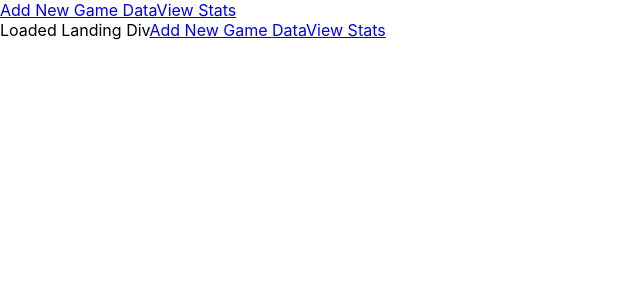
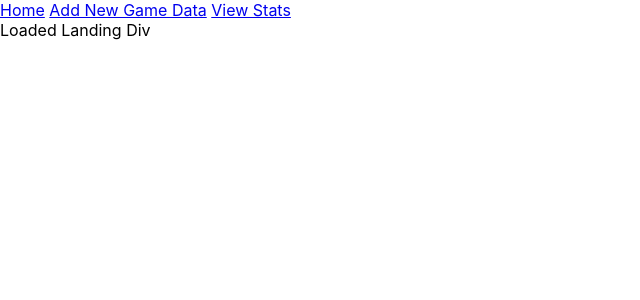
Before and after one commit to rickyarora-hubdoc/avalon-website, a React (Create React App) app: page / in a window 1280 px wide. Shown: the top 300 px of the page, without its empty margins (0-640 px from the left). Built offline with nearby package versions, Linux system fonts and the light colour scheme.

Commit message:
changed navbar layout slightly

```diff
--- a/src/AddGame.js
+++ b/src/AddGame.js
@@ -5,8 +5,6 @@ import NavBar from "./NavBar"
 function AddGame() {
   return (
     <div>
-      <NavBar/>
-
       Loaded AddGame Div
     </div>
   );
--- a/src/App.js
+++ b/src/App.js
@@ -4,11 +4,13 @@ import Landing from './Landing.js'
 import AddGame from './AddGame.js'
 import Stats from './Stats.js'
 import { Router } from "@reach/router";
+import NavBar from './NavBar';
 
 class App extends Component {
   render() {
     return (
       <div >
+        <NavBar />
         <Router>
           <Landing path="/"/>
           <AddGame path="add-game"/>
--- a/src/Landing.js
+++ b/src/Landing.js
@@ -5,12 +5,7 @@ import NavBar from "./NavBar"
 function Landing() {
   return (
     <div>
-      <NavBar/>
       Loaded Landing Div
-
-      <Link to="add-game">Add New Game Data</Link>
-
-      <Link to="stats">View Stats</Link>
     </div>
   );
 }
--- a/src/NavBar.js
+++ b/src/NavBar.js
@@ -4,8 +4,11 @@ import { Link } from "@reach/router";
 function NavBar() {
   return (
     <div>
-      <Link to="../add-game">Add New Game Data</Link>
-      <Link to="../stats">View Stats</Link>
+      <Link to="/">Home</Link>
+      &nbsp;
+      <Link to="add-game">Add New Game Data</Link>
+      &nbsp;
+      <Link to="stats">View Stats</Link>
     </div>
   );
 }
--- a/src/Stats.js
+++ b/src/Stats.js
@@ -5,8 +5,6 @@ import NavBar from "./NavBar"
 function Stats() {
   return (
     <div>
-      <NavBar/>
-
       Loaded Stats Div
     </div>
   );
```
